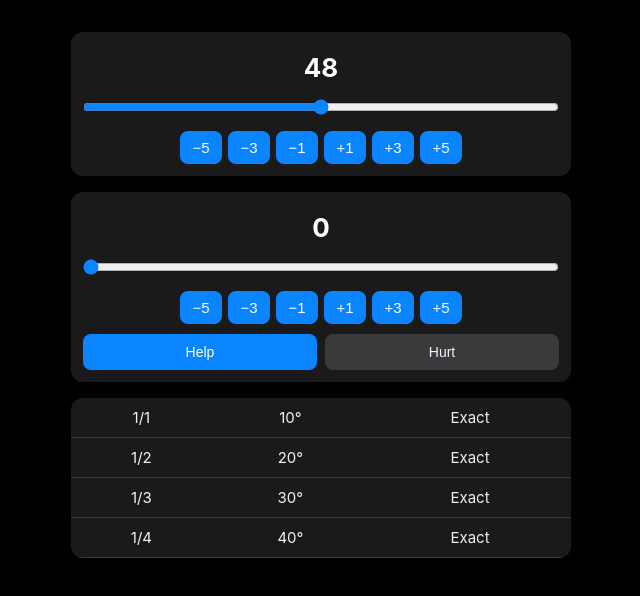
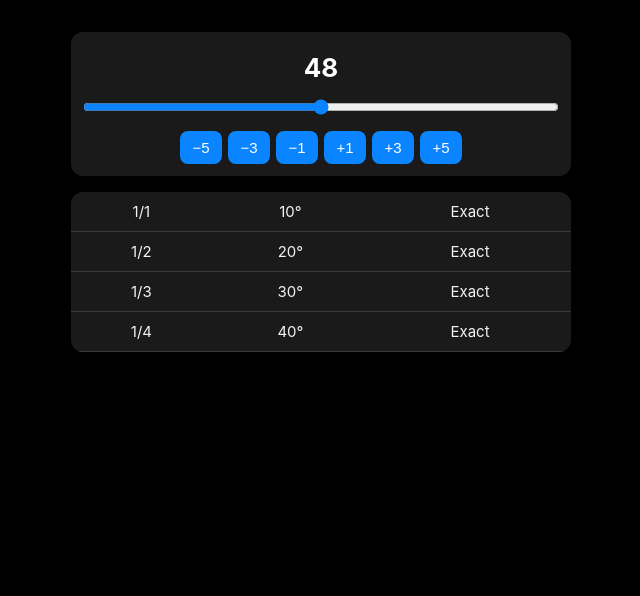
Before and after one commit to jmxiiu/crazy-tank-public, a plain HTML site: page index.html in a window 1280 px wide. Shown: the whole page, without its empty margins (319-959 px from the left). Drawn offline with Linux system fonts and the light colour scheme.

Commit message:
Remove wind section entirely

```diff
--- a/index.html
+++ b/index.html
@@ -12,12 +12,8 @@ body { font-family: -apple-system, BlinkMacSystemFont, "Segoe UI", Roboto, sans-
 button { font-size: 15px; padding: 8px 10px; border: none; border-radius: 8px; background: #0a84ff; color: white; cursor: pointer; min-width: 42px; touch-action: manipulation; }
 button:active { background: #0066cc; }
 input[type="range"] { width: 100%; margin: 8px 0; accent-color: #0a84ff; }
-.direction { display: flex; justify-content: center; gap: 8px; margin-top: 10px; }
-.direction button { background: #3a3a3c; color: #f2f2f7; flex: 1; font-size: 14px; padding: 10px; }
-.direction button.active { background: #0a84ff; color: white; }
 table { width: 100%; border-collapse: collapse; margin-top: 16px; background: #1a1a1a; border-radius: 12px; overflow: hidden; }
 th, td { padding: 10px; text-align: center; border-bottom: 1px solid #3a3a3c; font-size: 15px; color: #f2f2f7; }
-th { background: #0a84ff; color: white; }
 </style>
 </head>
 <body>
@@ -34,23 +30,6 @@ th { background: #0a84ff; color: white; }
   </div>
 </div>
 
-<div class="input-group">
-  <div class="value" id="windDisplay">0</div>
-  <input type="range" id="windSlider" min="0" max="21" value="0" oninput="setWind(this.value)">
-  <div class="buttons">
-    <button onclick="changeWind(-5)">−5</button>
-    <button onclick="changeWind(-3)">−3</button>
-    <button onclick="changeWind(-1)">−1</button>
-    <button onclick="changeWind(1)">+1</button>
-    <button onclick="changeWind(3)">+3</button>
-    <button onclick="changeWind(5)">+5</button>
-  </div>
-  <div class="direction">
-    <button id="withBtn" class="active" onclick="setDirection(1)">Help</button>
-    <button id="againstBtn" onclick="setDirection(-1)">Hurt</button>
-  </div>
-</div>
-
 <table id="results">
   <tr><td>1/1</td><td id="fullAngle">-</td><td id="fullTweak">-</td></tr>
   <tr><td>1/2</td><td id="medAngle">-</td><td id="medTweak">-</td></tr>
@@ -60,14 +39,10 @@ th { background: #0a84ff; color: white; }
 
 <script>
 let target = 48;
-let windAbs = 0;
-let direction = 1;
 
 function updateDisplay() {
   document.getElementById('targetDisplay').textContent = target;
-  document.getElementById('windDisplay').textContent = windAbs;
   document.getElementById('targetSlider').value = target;
-  document.getElementById('windSlider').value = windAbs;
   calculate();
 }
 
@@ -76,31 +51,14 @@ function setTarget(val) {
   updateDisplay();
 }
 
-function setWind(val) {
-  windAbs = parseInt(val);
-  updateDisplay();
-}
-
-function setDirection(dir) {
-  direction = dir;
-  document.getElementById('withBtn').classList.toggle('active', dir === 1);
-  document.getElementById('againstBtn').classList.toggle('active', dir === -1);
-  calculate();
-}
-
 function changeTarget(delta) {
   target = Math.max(0, Math.min(96, target + delta));
   updateDisplay();
 }
 
-function changeWind(delta) {
-  windAbs = Math.max(0, Math.min(21, windAbs + delta));
-  updateDisplay();
-}
-
 function calculate() {
   const units = target / 4.8;
-  const signedWind = windAbs * direction;
+  const signedWind = 0; // no wind
   const forces = [
     { name: '1/1', dpu: 1, id: 'full' },
     { name: '1/2', dpu: 2, id: 'med' },
```
